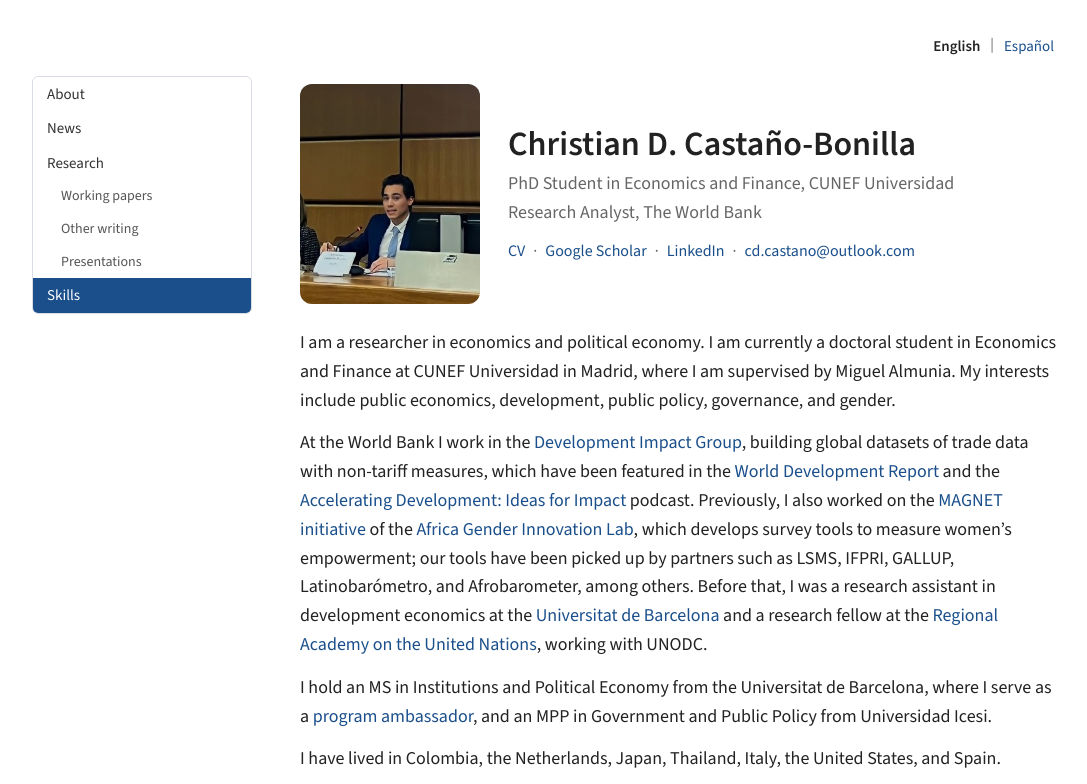
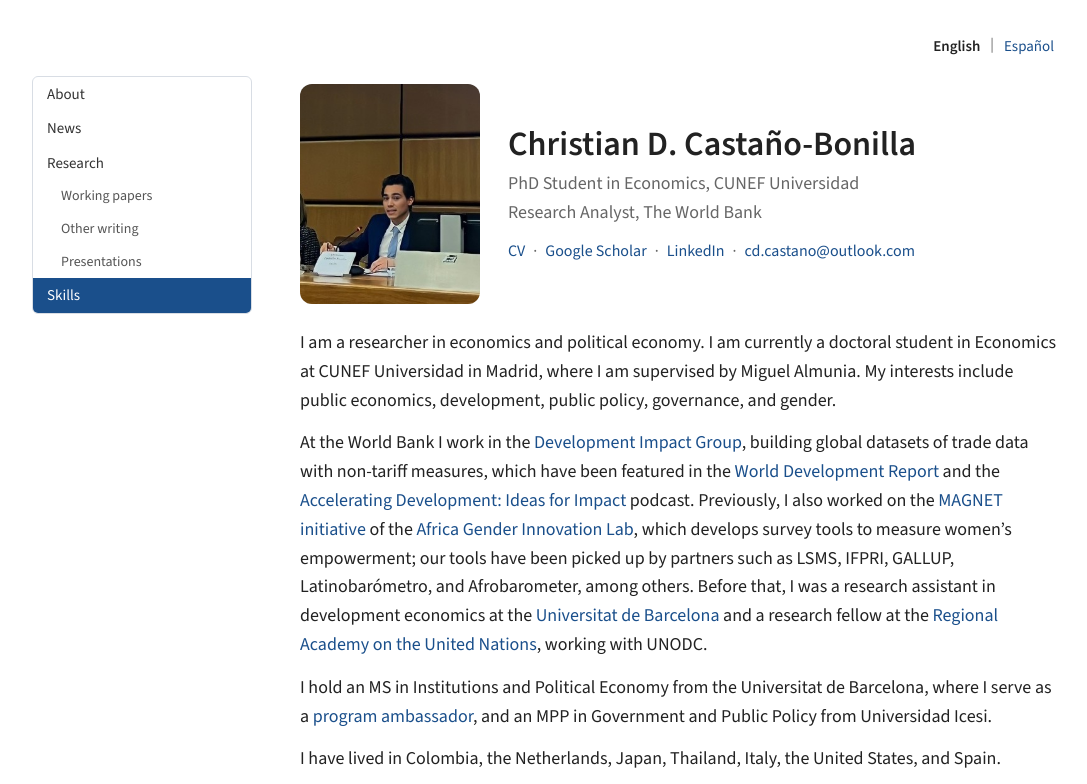
Before and after one commit to Castabon/castabon.github.io, a plain HTML site: page index.html in a window 1280 px wide. Shown: the top 784 px of the page, without its empty margins (94-1181 px from the left). Drawn offline with nearby package versions, Linux system fonts and the light colour scheme.

Commit message:
Update description and remove 'Finance' from text

```diff
--- a/index.html
+++ b/index.html
@@ -7,7 +7,7 @@
 <title>Christian D. Castaño-Bonilla | Political Economist</title>
 <link href="/favicon.png" rel="icon" type="image/png"/>
 <link href="/favicon.png" rel="apple-touch-icon"/>
-<meta content="Christian D. Castaño-Bonilla is a PhD student in Economics and Finance at CUNEF Universidad and a research analyst at the World Bank." name="description"/>
+<meta content="Christian D. Castaño-Bonilla is a PhD student in Economics at CUNEF Universidad and a research analyst at the World Bank." name="description"/>
 <link href="https://castanobonilla.com/" rel="canonical"/>
 <link href="https://castanobonilla.com/" hreflang="en" rel="alternate"/>
 <link href="https://castanobonilla.com/es/" hreflang="es" rel="alternate"/>
@@ -206,7 +206,7 @@ h2, h3, .top { scroll-margin-top: 24px; }
 <div>
 <h1>Christian D. Castaño-Bonilla</h1>
 <p class="position">
-<span>PhD Student in Economics and Finance, CUNEF Universidad</span>
+<span>PhD Student in Economics, CUNEF Universidad</span>
 <span>Research Analyst, The World Bank</span>
 </p>
 
@@ -216,7 +216,7 @@ h2, h3, .top { scroll-margin-top: 24px; }
 </div>
 </div>
 <div>
-<p>I am a researcher in economics and political economy. I am currently a doctoral student in Economics and Finance at CUNEF Universidad in Madrid, where I am supervised by Miguel Almunia. My interests include public economics, development, public policy, governance, and gender.</p>
+<p>I am a researcher in economics and political economy. I am currently a doctoral student in Economics at CUNEF Universidad in Madrid, where I am supervised by Miguel Almunia. My interests include public economics, development, public policy, governance, and gender.</p>
 <p>At the World Bank I work in the <a href="https://www.worldbank.org/en/about/unit/unit-dec/impactevaluation">Development Impact Group</a>, building global datasets of trade data with non-tariff measures, which have been featured in the <a href="https://www.worldbank.org/en/publication/wdr2025">World Development Report</a> and the <a href="https://open.spotify.com/episode/4JaEopePpFc1foUU8rEr0v">Accelerating Development: Ideas for Impact</a> podcast. Previously, I also worked on the <a href="https://magnet.ifpri.info/">MAGNET initiative</a> of the <a href="https://www.worldbank.org/en/programs/africa-gender-innovation-lab">Africa Gender Innovation Lab</a>, which develops survey tools to measure women’s empowerment; our tools have been picked up by partners such as LSMS, IFPRI, GALLUP, Latinobarómetro, and Afrobarometer, among others. Before that, I was a research assistant in development economics at the <a href="https://web.ub.edu/en/web/departament-economia">Universitat de Barcelona</a> and a research fellow at the <a href="https://www.ra-un.org/">Regional Academy on the United Nations</a>, working with UNODC.</p>
 <p>I hold an MS in Institutions and Political Economy from the Universitat de Barcelona, where I serve as a <a href="https://www.ub.edu/mipe/ambassadors#:~:text=Christian%20Casta%C3%B1o%20Bonilla">program ambassador</a>, and an MPP in Government and Public Policy from Universidad Icesi.</p>
 <p>I have lived in Colombia, the Netherlands, Japan, Thailand, Italy, the United States, and Spain.</p>
```
